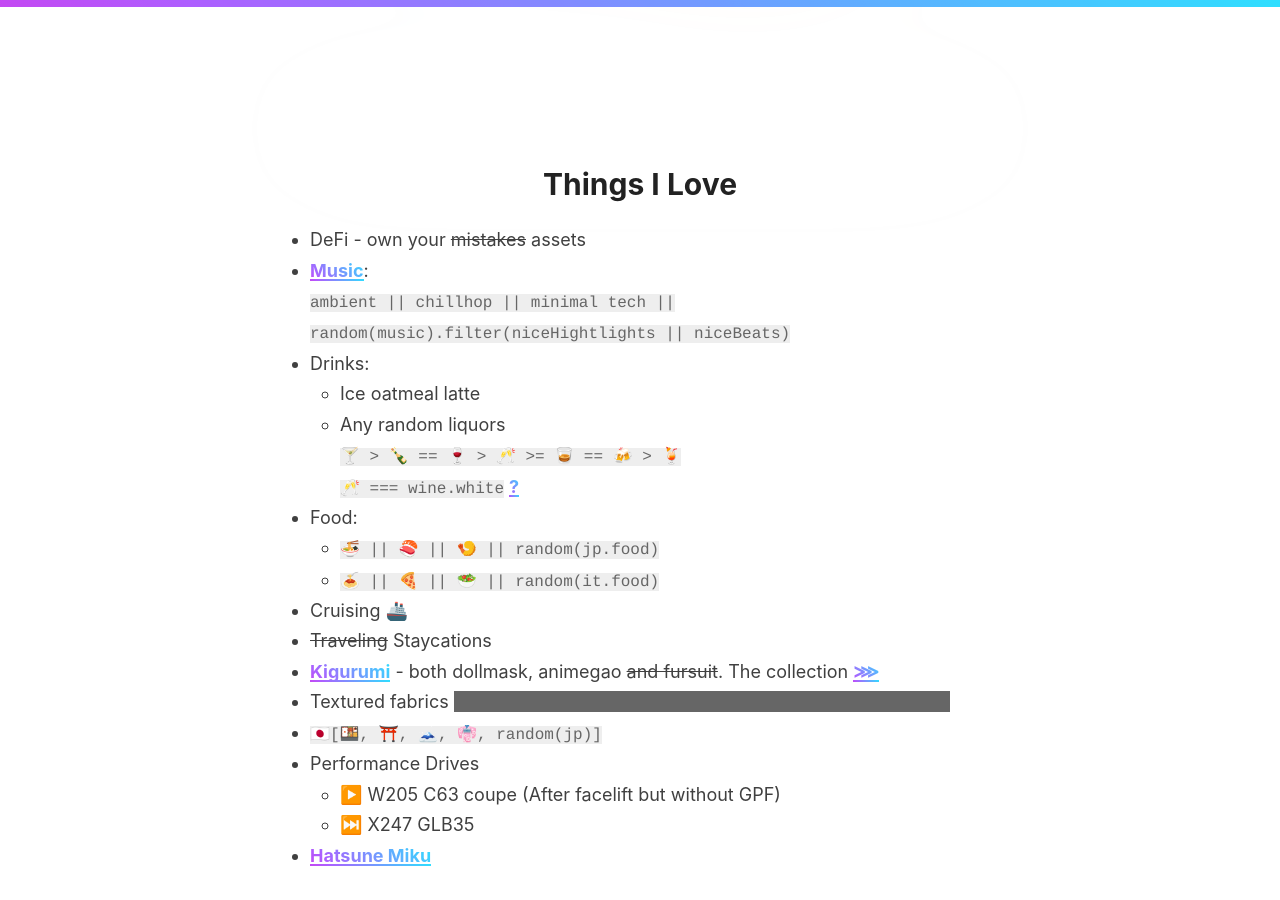
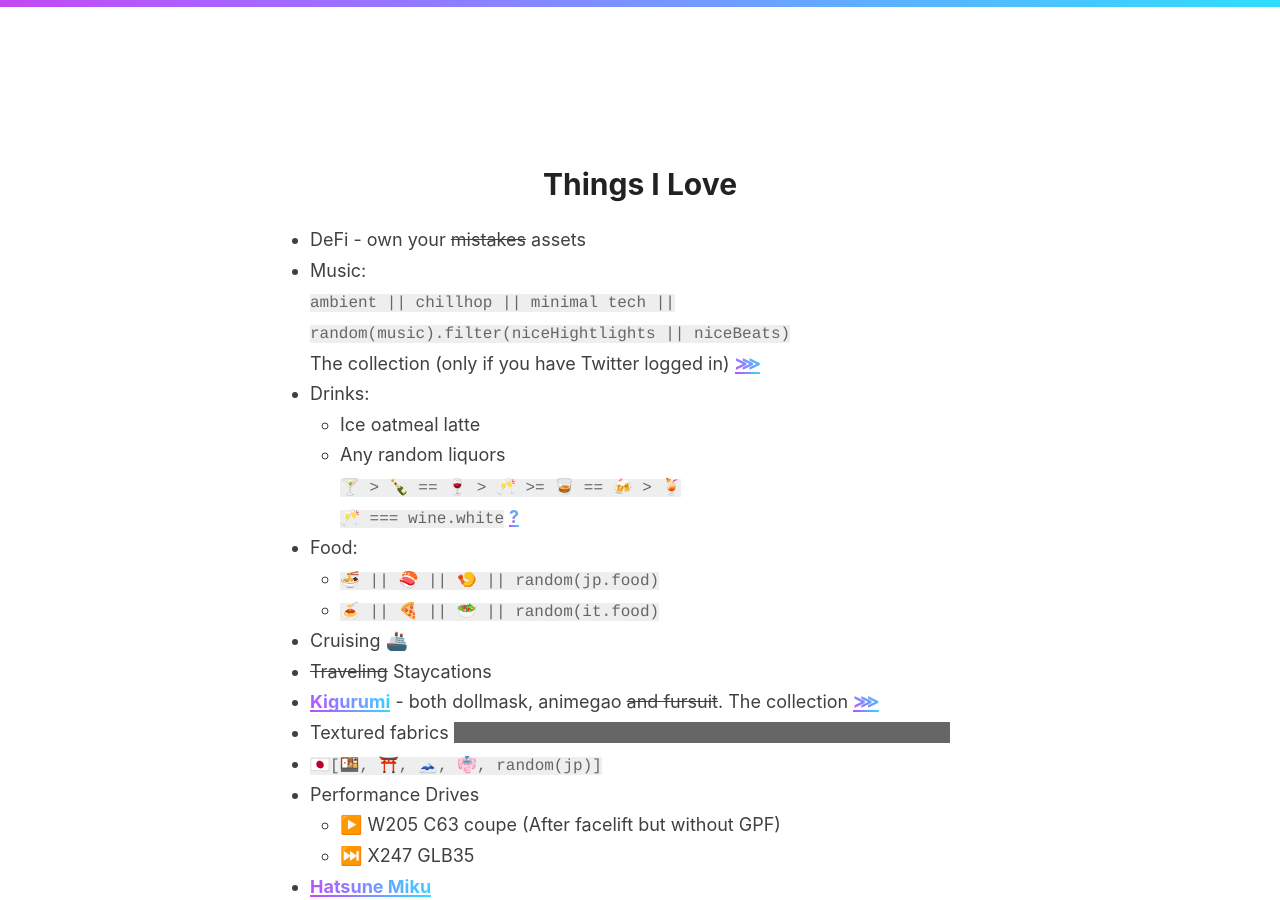
Before and after one commit to 98827ddb7e5a2c2e261912a23d9251d6/98827ddb7e5a2c2e261912a23d9251d6.github.io, a Jekyll site: the page built from index.md, in a window 1280 px wide and 900 px high, scrolled down 637 px. Built offline with Jekyll 4.4.1, drawn with Linux system fonts in a browser that asks for light colours.

Commit message:
- blablabla

```diff
--- a/index.md
+++ b/index.md
@@ -7,8 +7,9 @@
 # Things I <span id="046b759f57ebf5d19440f0639ddd41b7">Love</span>
 
 - DeFi - own your ~~mistakes~~ assets
-- [Music](https://twitter.com/search?q=(%23AppleMusic%20OR%20%23YouTubeMusic%20OR%20%40YouTubeMusic%20OR%20%23Spotify)%20(from%3ABeriru_Chan)%20filter%3Alinks%20-filter%3Areplies&src=typed_query&f=live){:target="_blank" rel="noopener"}: \
-`ambient || chillhop || minimal tech || random(music).filter(niceHightlights || niceBeats)`
+- Music: \
+`ambient || chillhop || minimal tech || random(music).filter(niceHightlights || niceBeats)`\
+The collection (only if you have Twitter logged in) [⋙](https://twitter.com/search?q=(%23AppleMusic%20OR%20%23YouTubeMusic%20OR%20%40YouTubeMusic%20OR%20%23Spotify)%20(from%3ABeriru_Chan)%20filter%3Alinks%20-filter%3Areplies&src=typed_query&f=live){:target="_blank" rel="noopener"}
 - Drinks:
 	- Ice oatmeal latte
 	- Any random liquors \
```
